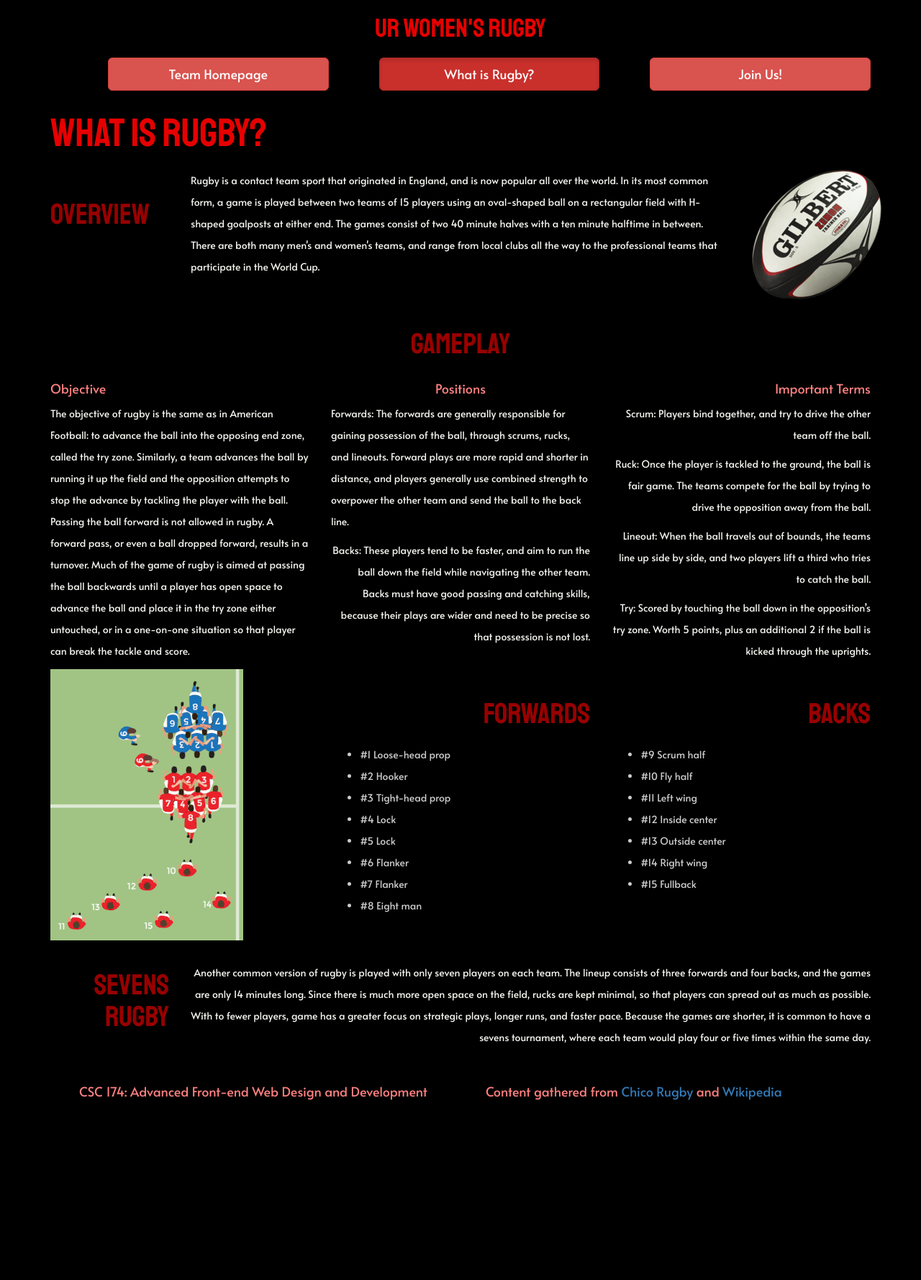
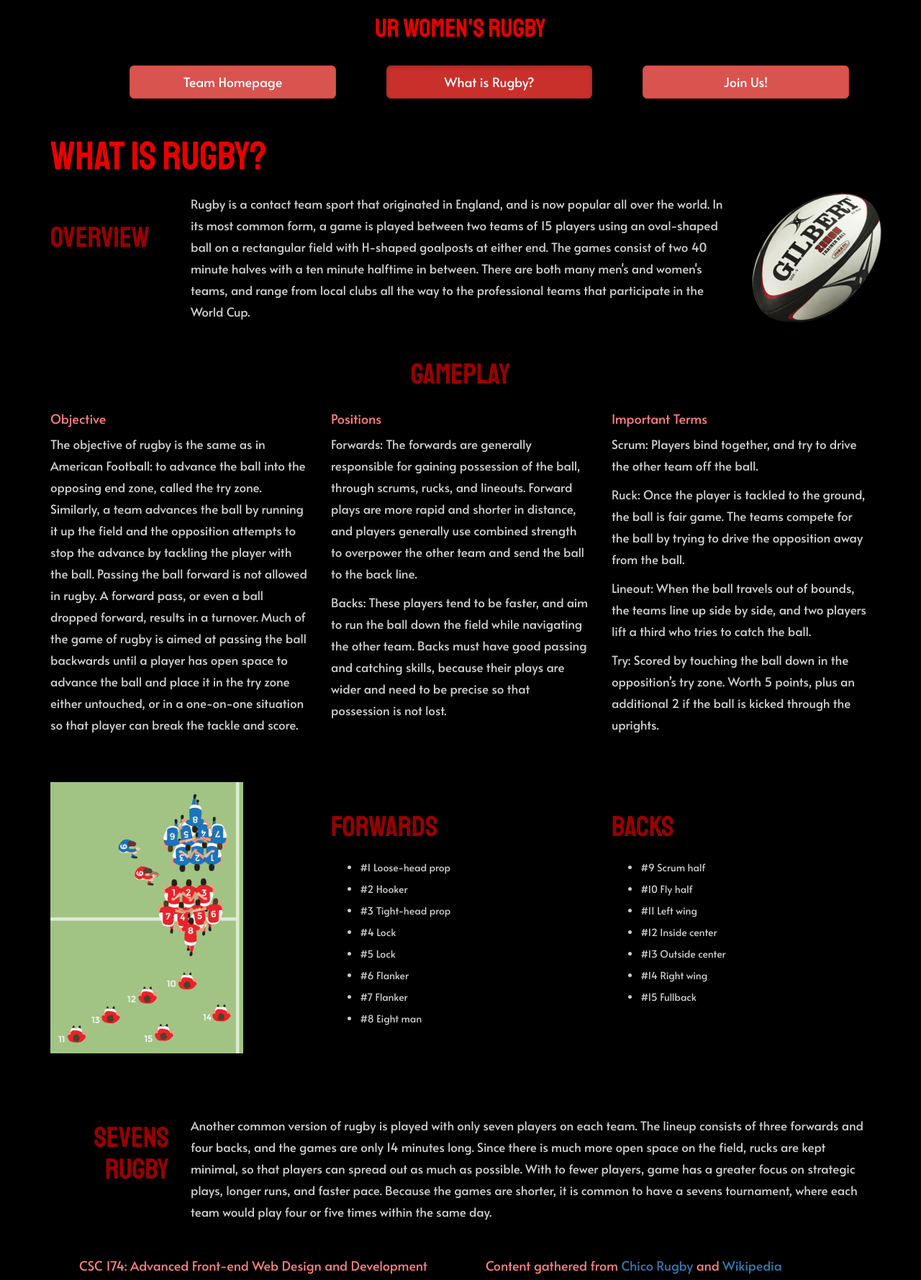
Before and after one commit to anasofacuna/assignment06, a PHP site: page /info.html in a window 1280 px wide. Shown: the whole page at 72% size. Before the commit the page ends 1529 px from the top, so only its background shows below. Run offline with PHP 8.4, Linux system fonts and the light colour scheme.

Commit message:
design fixes

```diff
--- a/css/styles.css
+++ b/css/styles.css
@@ -31,8 +31,9 @@ h4 {
 
 p, label, nav{
 	font-family: 'Alata', sans-serif;
-	color: #f5f5f0;
+	color: #D0D0D0;
 	line-height: 3.0rem;
+	font-size: 17px;
 }
 
 li {
@@ -45,10 +46,6 @@ footer {
 }
 
 /*Actions*/
-img:hover {
-	opacity: 0.3;
-}
-
 a:hover {
 	color: #FFFFFF;
 }
@@ -89,11 +86,12 @@ a:hover {
 	font-family: 'Alata', sans-serif;
 	color: #ff8080;
 	font-size: 20px;
+	padding-bottom: 25px;
 }
 
 .pinfo {
 	font-family: 'Alata', sans-serif;
-	color: #f5f5f0;
+	color: #D0D0D0;
 	line-height: 3.0rem;
 	padding-top: 30px;
 }
@@ -103,3 +101,25 @@ a:hover {
 	color: #f5f5f0;
 	line-height: 3.0rem;
 }
+
+.navbar {
+	padding-bottom: 20px;
+	padding-top: 20px;
+	margin: 0 auto;
+	width: 95%;
+	max-width: 1200px;
+}
+
+.positions {
+	padding-bottom: 55px;
+	padding-top: 55px;
+}
+
+.form {
+	padding-top: 20px;
+	padding-bottom: 20px;
+}
+
+.submitbutton {
+	padding-top: 10px;
+}
--- a/info.html
+++ b/info.html
@@ -20,7 +20,7 @@
 		</div>
 	</div>
 	<div class="row">
-		<nav>
+		<nav class="navbar text-left">
 			<ul>
 				<div class="col-md-4">
 					<ul><a href="index.html" class="btn btn-danger btn-lg btn-block">Team Homepage</a></ul>
@@ -69,26 +69,26 @@
 
 
 			<div class="col-md-4">
-				<h4 class="text-center">Positions</h4>
+				<h4 class="text-left">Positions</h4>
 
 				<p class="text-left">Forwards: The forwards are generally responsible for gaining possession of the ball, through scrums, rucks, and lineouts. Forward plays are more rapid and shorter in distance, and players generally use combined strength to overpower the other team and send the ball to the back line.</p>
 
-				<p class="text-right">Backs: These players tend to be faster, and aim to run the ball down the field while navigating the other team. Backs must have good passing and catching skills, because their plays are wider and need to be precise so that possession is not lost.</p>
+				<p class="text-left">Backs: These players tend to be faster, and aim to run the ball down the field while navigating the other team. Backs must have good passing and catching skills, because their plays are wider and need to be precise so that possession is not lost.</p>
 			</div>
 
 			<div class="col-md-4">
-				<h4 class="text-right">Important Terms</h4>
-				<p class="text-right">Scrum: Players bind together, and try to drive the other team off the ball.</p>
-				<p class="text-right">Ruck: Once the player is tackled to the ground, the ball is fair game. The teams compete for the ball by trying to drive the opposition away from the ball.</p>
-				<p class="text-right">Lineout: When the ball travels out of bounds, the teams line up side by side, and two players lift a third who tries to catch the ball.</p>
-				<p class="text-right">Try: Scored by touching the ball down in the opposition’s try zone. Worth 5 points, plus an additional 2 if the ball is kicked through the uprights.</p>
+				<h4 class="text-left">Important Terms</h4>
+				<p class="text-left">Scrum: Players bind together, and try to drive the other team off the ball.</p>
+				<p class="text-left">Ruck: Once the player is tackled to the ground, the ball is fair game. The teams compete for the ball by trying to drive the opposition away from the ball.</p>
+				<p class="text-left">Lineout: When the ball travels out of bounds, the teams line up side by side, and two players lift a third who tries to catch the ball.</p>
+				<p class="text-left">Try: Scored by touching the ball down in the opposition’s try zone. Worth 5 points, plus an additional 2 if the ball is kicked through the uprights.</p>
 			</div>
 		</div>
 
 	</main>
 
 
-	<div class="row">
+	<div class="row positions">
 		<div class="col-md-4">
 			<figure>
 			  	<img src="images/diagram.jpg" class="rounded float-left" alt="Team Photo">
@@ -97,7 +97,7 @@
 
 		<aside>
 			<div class="col-md-4">
-				<h3 class="infoheader text-right">Forwards</h3>
+				<h3 class="infoheader text-left">Forwards</h3>
 					<ul>
 						<li class="list">#1 Loose-head prop</li>
 						<li class="list">#2 Hooker</li>
@@ -111,7 +111,7 @@
 			</div>
 
 			<div class="col-md-4">
-				<h3 class="infoheader text-right">Backs</h3>
+				<h3 class="infoheader text-left">Backs</h3>
 					<ul>
 						<li class="list">#9 Scrum half</li>
 						<li class="list">#10 Fly half</li>
@@ -131,7 +131,7 @@
 			<h3 class="infoheader text-right">Sevens Rugby</h3>
 		</div>
 		<div class="col-md-10">
-			<p class="text-right pinfo">Another common version of rugby is played with only seven players on each team. The lineup consists of three forwards and four backs, and the games are only 14 minutes long. Since there is much more open space on the field, rucks are kept minimal, so that players can spread out as much as possible. With to fewer players, game has a greater focus on strategic plays, longer runs, and faster pace. Because the games are shorter, it is common to have a sevens tournament, where each team would play four or five times within the same day.</p>
+			<p class="text-left pinfo">Another common version of rugby is played with only seven players on each team. The lineup consists of three forwards and four backs, and the games are only 14 minutes long. Since there is much more open space on the field, rucks are kept minimal, so that players can spread out as much as possible. With to fewer players, game has a greater focus on strategic plays, longer runs, and faster pace. Because the games are shorter, it is common to have a sevens tournament, where each team would play four or five times within the same day.</p>
 		</div>
 	</div>
 
```
Also changed, not shown: index.html (+7 -7 lines), signup.html (+18 -9 lines).
